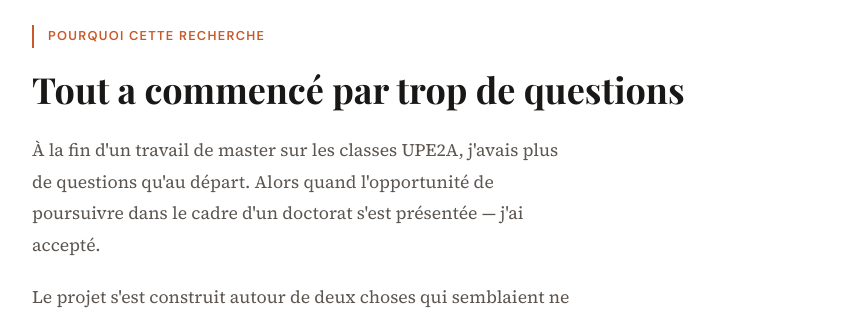
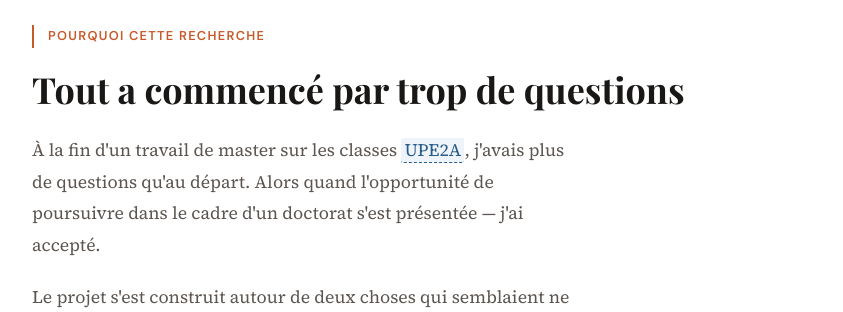
Before and after one commit to piirk/site-these, a React (Vite) app: page / in a window 1280 px wide. Shown: the part 1040-1352 px from the top of the page, without its empty margins (218-1061 px from the left). Built offline with nearby package versions, Linux system fonts and the light colour scheme.

Commit message:
refactor: moving TermTooltip UPE2A to why section

```diff
--- a/src/features/method/MethodSection.tsx
+++ b/src/features/method/MethodSection.tsx
@@ -38,12 +38,7 @@ export function MethodSection() {
               Pendant toute l'année scolaire 2021–2022, je me suis rendue chaque
               semaine dans deux lycées : le lundi dans le lycée Montagne,
               le mardi dans le lycée Ville. À chaque fois, une journée entière
-              passée dans la classe{' '}
-              <TermTooltip
-                term="UPE2A"
-                definition="Unité Pédagogique pour Élèves Allophones Arrivants : classe spécialisée qui accueille des élèves nouvellement arrivés en France ne maîtrisant pas encore le français."
-              />{' '}
-              aux côtés des enseignantes.
+              passée dans la classe UPE2A aux côtés des enseignantes.
             </p>
             <p>
               À la manière d'une{' '}
--- a/src/features/why/WhySection.tsx
+++ b/src/features/why/WhySection.tsx
@@ -1,4 +1,5 @@
 import { FindingBlock } from './FindingBlock'
+import { TermTooltip } from '../../shared/components/TermTooltip'
 
 /**
  * WhySection — genèse et motivation du projet doctoral.
@@ -29,7 +30,11 @@ export function WhySection() {
             Tout a commencé par trop de questions
           </h2>
           <p className="why-section__intro">
-            À la fin d'un travail de master sur les classes UPE2A,
+            À la fin d'un travail de master sur les classes{' '}
+              <TermTooltip
+                term="UPE2A"
+                definition="Unité Pédagogique pour Élèves Allophones Arrivants : classe spécialisée qui accueille des élèves nouvellement arrivés en France ne maîtrisant pas encore le français."
+              />{', '}
             j'avais plus de questions qu'au départ.
             Alors quand l'opportunité de poursuivre dans le cadre d'un doctorat
             s'est présentée — j'ai accepté.
```
